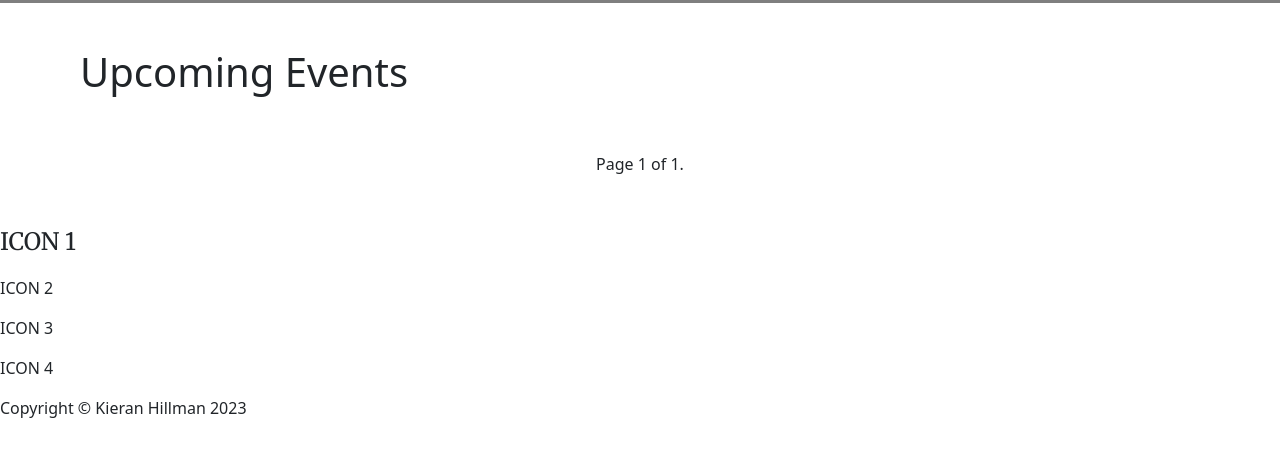
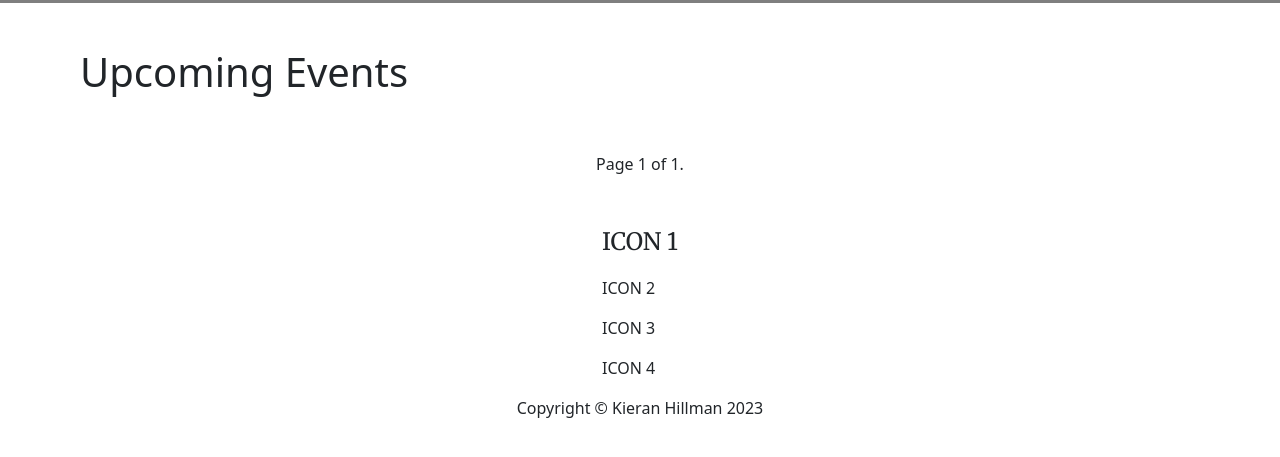
Before and after one commit to doctypeKieran/ci-capstone-project, a Django app: page /events/all-events/ in a window 1280 px wide. Shown: the part 96-553 px from the top of the page. Run offline with Django 4.2, Linux system fonts and the light colour scheme; data that the repository does not hold is empty.

Commit message:
Add basic styles for footer

```diff
--- a/static/css/style.css
+++ b/static/css/style.css
@@ -148,3 +148,12 @@ span.user {
 .form-date-time-field {
     width: 25%;
 }
+
+/* --------------------Footer Styles */
+
+.base-footer {
+    display: flex;
+    flex-direction: column;
+    align-items: center;
+    justify-content: center;
+}
```
